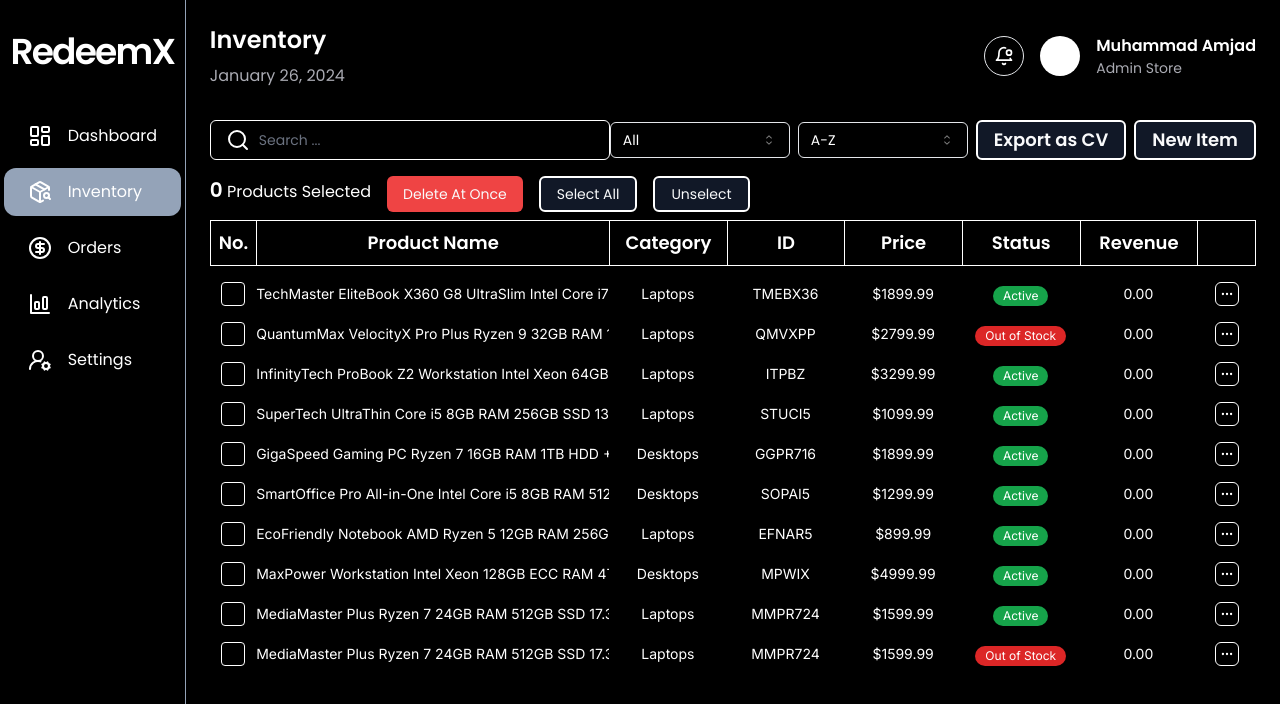
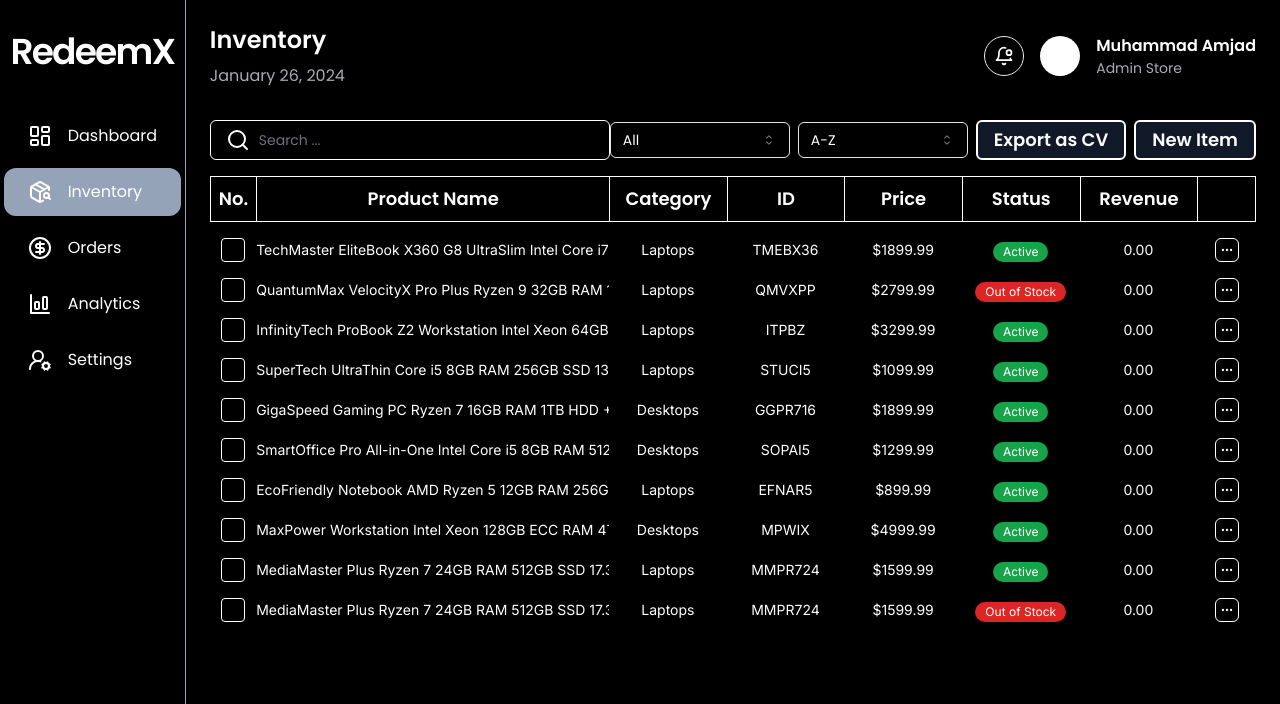
Before and after one commit to devvMuhammad/admin-redeemx, a Next.js app: page /inventory in a window 1280 px wide. Shown: the top 704 px of the page. Built offline with nearby package versions, Linux system fonts and the light colour scheme.

Commit message:
corrected the display of the delete options

```diff
--- a/src/components/inventory/ProductsTable.tsx
+++ b/src/components/inventory/ProductsTable.tsx
@@ -25,10 +25,9 @@ export default function ProductsTable() {
       copy[i] = 0;
       return copy;
     });
-  // const removeItem = () => setSelected((prev) => prev - 1);
   return (
     <div className="overflow-x-auto space-y-2">
-      {checkedBoxes?.length > 0 && (
+      {checkedNum > 0 && (
         <div className="flex gap-4">
           <div>
             <span className="font-bold text-xl">{checkedNum}</span> Products
```
